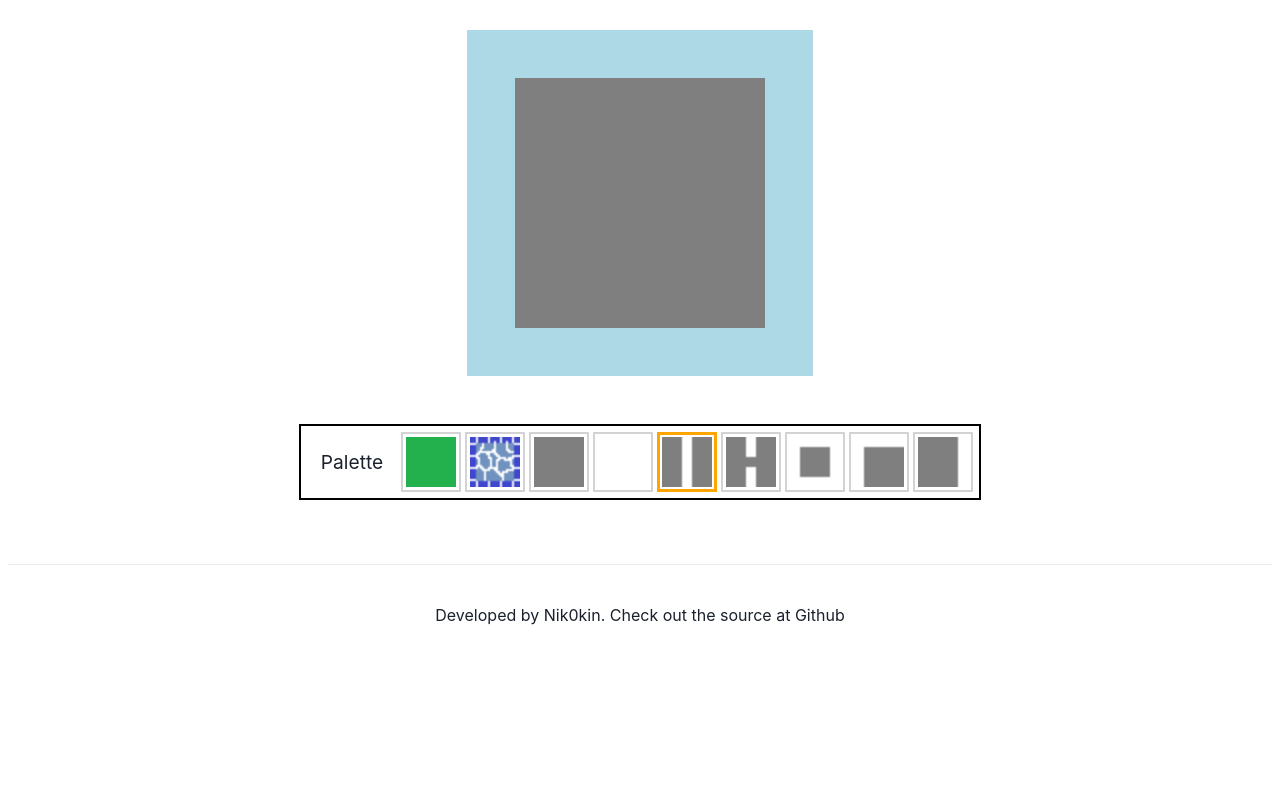
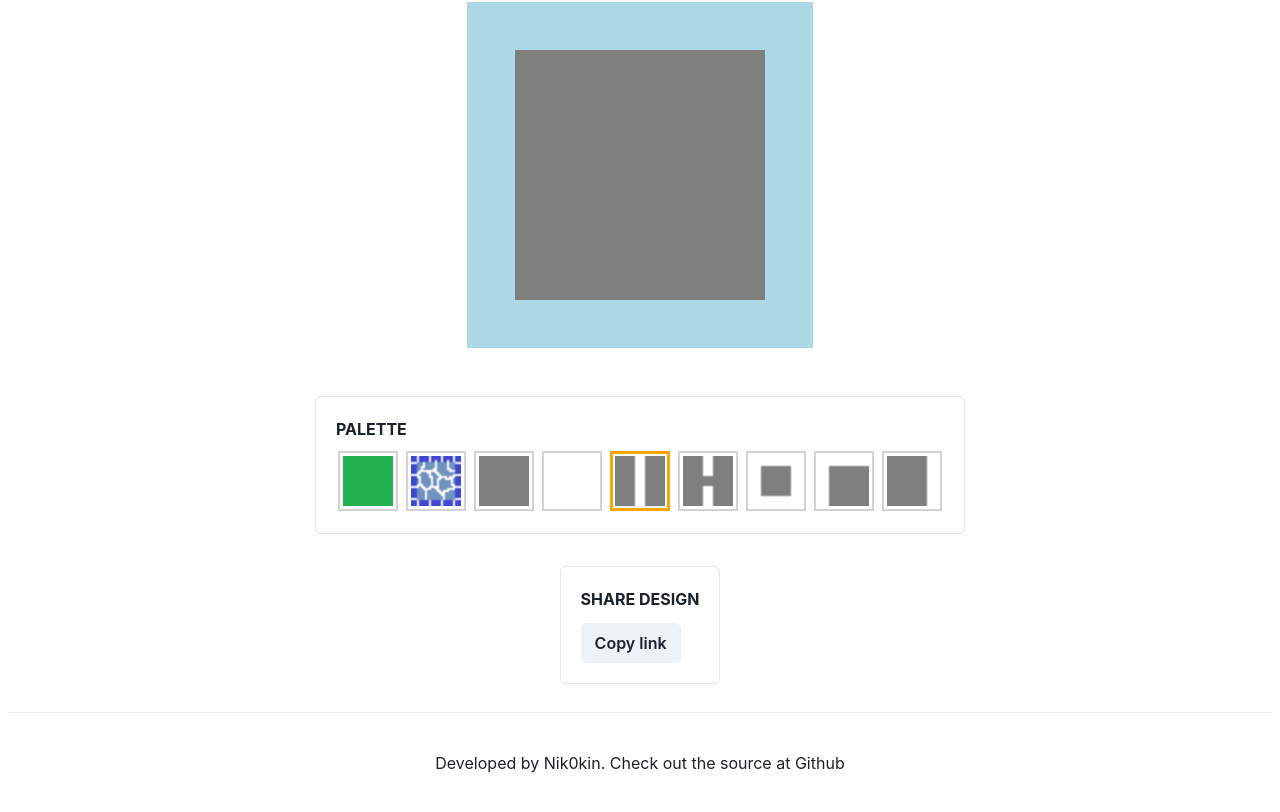
Before and after one commit to nik0kin/eco-projects, a Next.js app in the folder block-pattern-designer/: page / in a window 1280 px wide. Shown: the part 354-1166 px from the top of the page. Before the commit the page ends 1018 px from the top, so only its background shows below. Built offline with nearby package versions, Linux system fonts and the light colour scheme.

Commit message:
add ShareLink section + chakraify palette

```diff
--- a/block-pattern-designer/components/options.tsx
+++ b/block-pattern-designer/components/options.tsx
@@ -1,13 +1,14 @@
 import {
+  Box,
   Button,
   Card,
   CardBody,
   Checkbox,
   FormControl,
   FormLabel,
+  Heading,
   Select,
   Stack,
-  Text,
 } from '@chakra-ui/react';
 import React, { ChangeEvent, FC } from 'react';
 import { DesignerGrid } from '../lib/grid-types';
@@ -25,15 +26,23 @@ export const Options: FC<OptionsProps> = ({
 }) => {
   const selectDefaultValue = `${preloadedGridSize[0]}x${preloadedGridSize[1]}`;
   return (
-    <Card variant="outline">
+    <Card variant="outline" width={['100%', 'initial']}>
       <CardBody>
+        <Box>
+          <Heading size="s" textTransform="uppercase">
+            Options
+          </Heading>
           <Stack spacing={4} direction="row" align="end">
             <FormControl mb={2}>
               <Checkbox isDisabled>Show grid</Checkbox>
             </FormControl>
             <FormControl>
               <FormLabel>Claim Size</FormLabel>
-            <Select name="grid-size" onChange={onClaimSizeChange} defaultValue={selectDefaultValue}>
+              <Select
+                name="grid-size"
+                onChange={onClaimSizeChange}
+                defaultValue={selectDefaultValue}
+              >
                 <option value="1x1">1x1</option>
                 <option value="1x2">1x2</option>
                 <option value="1x3">1x3</option>
@@ -49,6 +58,7 @@ export const Options: FC<OptionsProps> = ({
               Reset
             </Button>
           </Stack>
+        </Box>
       </CardBody>
     </Card>
   );
--- a/block-pattern-designer/components/palette.tsx
+++ b/block-pattern-designer/components/palette.tsx
@@ -1,5 +1,5 @@
-import { FC, ReactNode } from 'react';
-import React from 'react';
+import { Box, Card, CardBody, Heading, Stack, Wrap, WrapItem } from '@chakra-ui/react';
+import React, { FC, ReactNode } from 'react';
 import styles from '../styles/Designer.module.css';
 import { Block } from './block';
 import {
@@ -12,23 +12,30 @@ import { useSelection } from './selection-manager';
 export const Palette: FC = () => {
   const { setSelection } = useSelection();
   return (
-    /* TODO right side for desktop, below for mobile */
-    <div
-      className={styles['palette-grid']}
-      style={{ border: '2px solid black', padding: '.25rem' }}
-    >
-      <p>
-        <big style={{ margin: '1rem' }}>Palette</big>
-      </p>
-
+    /* TODO right side for desktop, below for mobile? */
+    <Card variant="outline" mb={8}>
+      <CardBody>
+        <Box>
+          <Heading size="s" textTransform="uppercase" mb={2}>
+            Palette
+          </Heading>
+          <Wrap spacing={1}>
+            <WrapItem>
               <BlockSelectionBorder type={BlockType.Grass}>
                 <Block type={BlockType.Grass} onClick={() => setSelection([BlockType.Grass])} />
               </BlockSelectionBorder>
+            </WrapItem>
+            <WrapItem>
               <BlockSelectionBorder type={BlockType.StoneRoad}>
-        <Block type={BlockType.StoneRoad} onClick={() => setSelection([BlockType.StoneRoad])} />
+                <Block
+                  type={BlockType.StoneRoad}
+                  onClick={() => setSelection([BlockType.StoneRoad])}
+                />
               </BlockSelectionBorder>
+            </WrapItem>
             {asphaltBlockStylePaletteOrder.map((style) => (
-        <BlockSelectionBorder key={style} type={BlockType.AsphaltConcrete} style={style}>
+              <WrapItem key={style}>
+                <BlockSelectionBorder type={BlockType.AsphaltConcrete} style={style}>
                   <Block
                     type={BlockType.AsphaltConcrete}
                     style={style}
@@ -36,8 +43,12 @@ export const Palette: FC = () => {
                     neighbors={{ north: style }}
                   />
                 </BlockSelectionBorder>
+              </WrapItem>
             ))}
-    </div>
+          </Wrap>
+        </Box>
+      </CardBody>
+    </Card>
   );
 };
 
--- /dev/null
+++ b/block-pattern-designer/components/share-link.tsx
@@ -0,0 +1,18 @@
+import { Button, Card, CardBody, Heading, useClipboard } from '@chakra-ui/react';
+import React, { FC } from 'react';
+
+export const ShareLink: FC<{ pageUrl: string }> = ({ pageUrl }) => {
+  const { onCopy, hasCopied } = useClipboard(pageUrl, 2000);
+  return (
+    <Card variant="outline" width={['100%', 'initial']} mb={4}>
+      <CardBody>
+        <Heading size="s" textTransform="uppercase" mb={3}>
+          Share Design
+        </Heading>
+        <Button onClick={onCopy} width="100px">
+          {!hasCopied ? 'Copy link' : 'Copied'}
+        </Button>
+      </CardBody>
+    </Card>
+  );
+};
--- a/block-pattern-designer/lib/use-save-grid-via-worker.ts
+++ b/block-pattern-designer/lib/use-save-grid-via-worker.ts
@@ -1,10 +1,11 @@
-import { useCallback, useEffect, useRef } from 'react';
+import { useCallback, useEffect, useRef, useState } from 'react';
 import { DesignerGrid } from './grid-types';
 
 // Based off https://github.com/vercel/next.js/tree/canary/examples/with-web-worker
 
 export const useSaveGridViaWorker = () => {
   const workerRef = useRef<Worker>();
+  const [fullUrl, setFullUrl] = useState(location.href);
 
   useEffect(() => {
     workerRef.current = new Worker(new URL('../worker.ts', import.meta.url));
@@ -13,6 +14,7 @@ export const useSaveGridViaWorker = () => {
     ) => {
       if (event.data.type === 'save' && event.data.result === 'success') {
         location.hash = '#' + event.data.payload;
+        setFullUrl(location.href);
       }
     };
     return () => {
@@ -24,5 +26,5 @@ export const useSaveGridViaWorker = () => {
     workerRef.current?.postMessage({ type: 'save', payload: [designerGrid, size] });
   }, []);
 
-  return saveGridViaWorker;
+  return [saveGridViaWorker, fullUrl] as const;
 };
--- a/block-pattern-designer/pages/index.tsx
+++ b/block-pattern-designer/pages/index.tsx
@@ -5,6 +5,7 @@ import React, { ChangeEvent, FC, Fragment, ReactNode, useMemo, useState } from '
 import { Block } from '../components/block';
 import { Options } from '../components/options';
 import { Palette } from '../components/palette';
+import { ShareLink } from '../components/share-link';
 import { SelectionManager, useSelection } from '../components/selection-manager';
 import styles from '../styles/Designer.module.css';
 import blockStyles from '../styles/Block.module.css';
@@ -42,7 +43,7 @@ const Designer: FC<{ preloadedGrid: DesignerGrid; preloadedGridSize: [number, nu
   const [designerGrid, setDesignerGrid] = useState<DesignerGrid>(preloadedGrid);
   const { type: selectedType, style: selectedStyle } = useSelection();
 
-  const saveGridViaWorker = useSaveGridViaWorker();
+  const [saveGridViaWorker, pageUrl] = useSaveGridViaWorker();
   const debounceSaveUrlData = useMemo(() => debounce(saveGridViaWorker, 1250), [saveGridViaWorker]);
 
   const saveGridData = (grid: DesignerGrid) => {
@@ -64,7 +65,7 @@ const Designer: FC<{ preloadedGrid: DesignerGrid; preloadedGridSize: [number, nu
       className={styles.container}
       style={{ '--block-size': getBlockSize(width, height) } as any}
     >
-      <main>
+      <main style={{ maxWidth: '100vw', padding: '.75rem' }}>
         <h1 className={styles.title}>{PAGE_TITLE}</h1>
 
         <p className={styles.description}>
@@ -119,6 +120,8 @@ const Designer: FC<{ preloadedGrid: DesignerGrid; preloadedGridSize: [number, nu
         </div>
 
         <Palette />
+
+        <ShareLink pageUrl={pageUrl} />
       </main>
 
       <footer>
--- a/block-pattern-designer/styles/Designer.module.css
+++ b/block-pattern-designer/styles/Designer.module.css
@@ -53,16 +53,6 @@
   grid-gap: 0;
 }
 
-.palette-grid {
-  display: flex;
-  align-items: center;
-  justify-content: center;
-  flex-wrap: wrap;
-
-  max-width: 800px;
-  /* margin-top: 2rem; */
-}
-
 .palette-block {
   margin: 2px;
   /* Full Size blocks*/
@@ -81,7 +71,7 @@
   border: 3px solid orange;
 }
 
-@media (min-width: 600px) {
+@media (min-width: 480px) {
   .title {
     font-size: 3.6rem;
   }
@@ -95,10 +85,3 @@
     margin: 3rem;
   }
 }
-
-/* @media (max-width: 600px) {
-  .palette-grid {
-    width: 100%;
-    flex-direction: column;
-  }
-} */
```
Also changed, not shown: 1 other file (tests, documents, lock files or other folders). Lines whose indentation alone changed are shown as unchanged.
